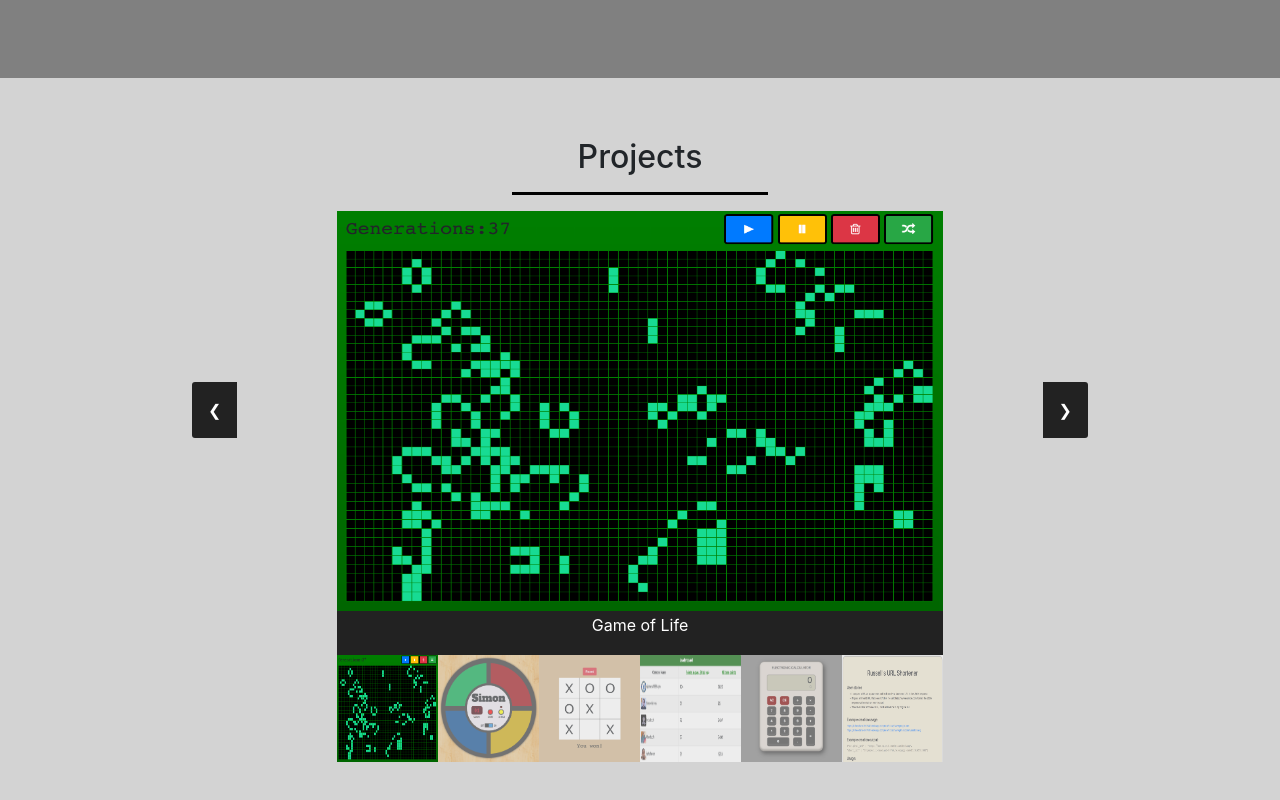
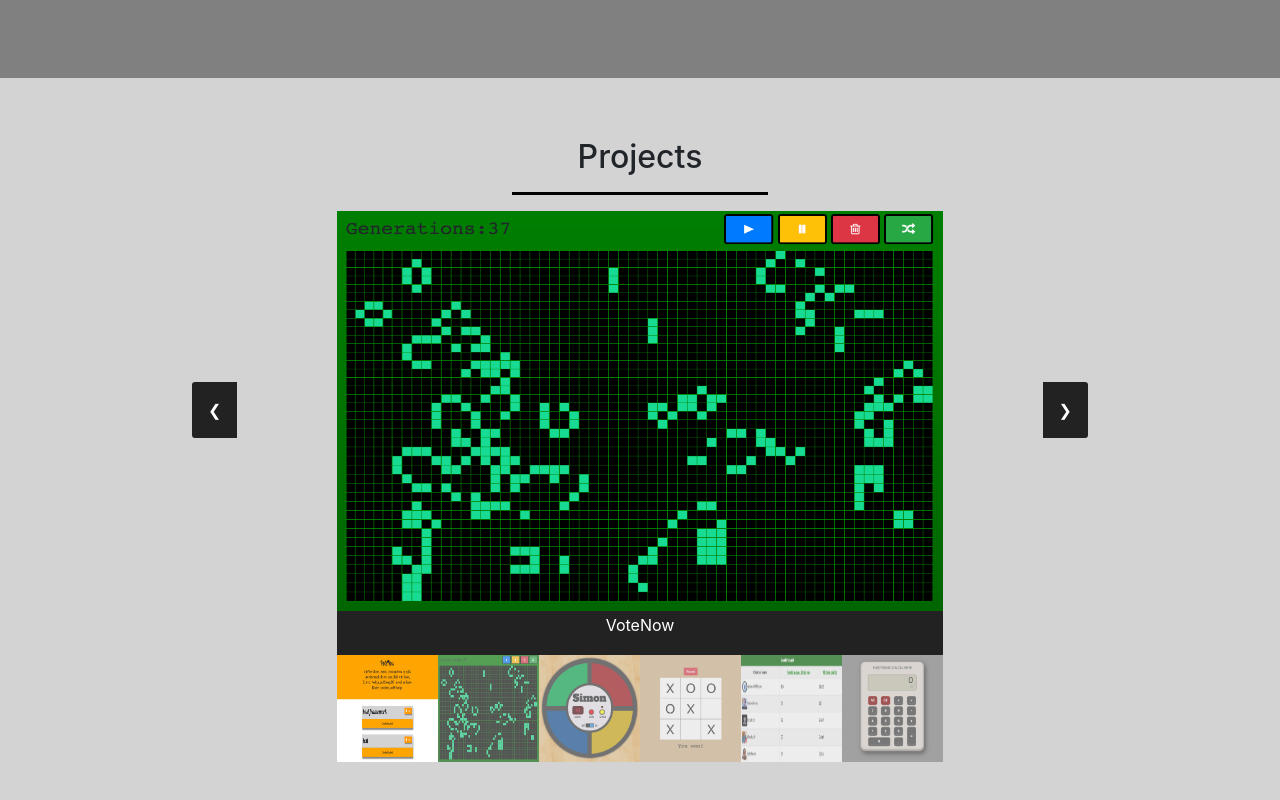
Before and after one commit to russelltchang/russelltchang.github.io, a plain HTML site: page index.html in a window 1280 px wide. Shown: the part 722-1522 px from the top of the page. Drawn offline with nearby package versions, Linux system fonts and the light colour scheme.

Commit message:
add VoteNow

```diff
--- a/index.html
+++ b/index.html
@@ -61,22 +61,22 @@
         <!-- Thumbnail carousel images -->
         <div class="row">
           <div class="column">
-            <img class="demo cursor" src="pictures/gameoflife.png" onclick="currentSlide(1)" alt="Game of Life">
+            <img class="demo cursor" src="pictures/votenow.png" onclick="currentSlide(1)" alt="VoteNow">
           </div>
           <div class="column">
-            <img class="demo cursor" src="pictures/simon.png" onclick="currentSlide(2)" alt="Simon">
+            <img class="demo cursor" src="pictures/gameoflife.png" onclick="currentSlide(2)" alt="Game of Life">
           </div>
           <div class="column">
-            <img class="demo cursor" src="pictures/tictactoe.png" onclick="currentSlide(3)" alt="Tic Tac Toe">
+            <img class="demo cursor" src="pictures/simon.png" onclick="currentSlide(3)" alt="Simon">
           </div>
           <div class="column">
-            <img class="demo cursor" src="pictures/leaderboard.png" onclick="currentSlide(4)" alt="Leaderboard">
+            <img class="demo cursor" src="pictures/tictactoe.png" onclick="currentSlide(4)" alt="Tic Tac Toe">
           </div>
           <div class="column">
-            <img class="demo cursor" src="pictures/calculator.png" onclick="currentSlide(5)" alt="Calculator">
+            <img class="demo cursor" src="pictures/leaderboard.png" onclick="currentSlide(5)" alt="Leaderboard">
           </div>
           <div class="column">
-            <img class="demo cursor" src="pictures/urlshortener.png" onclick="currentSlide(6)" alt="URL Shortener">
+            <img class="demo cursor" src="pictures/calculator.png" onclick="currentSlide(6)" alt="Calculator">
           </div>
         </div>
       </div>
```
Also changed, not shown: pictures/votenow.png (added), 1 other file.
